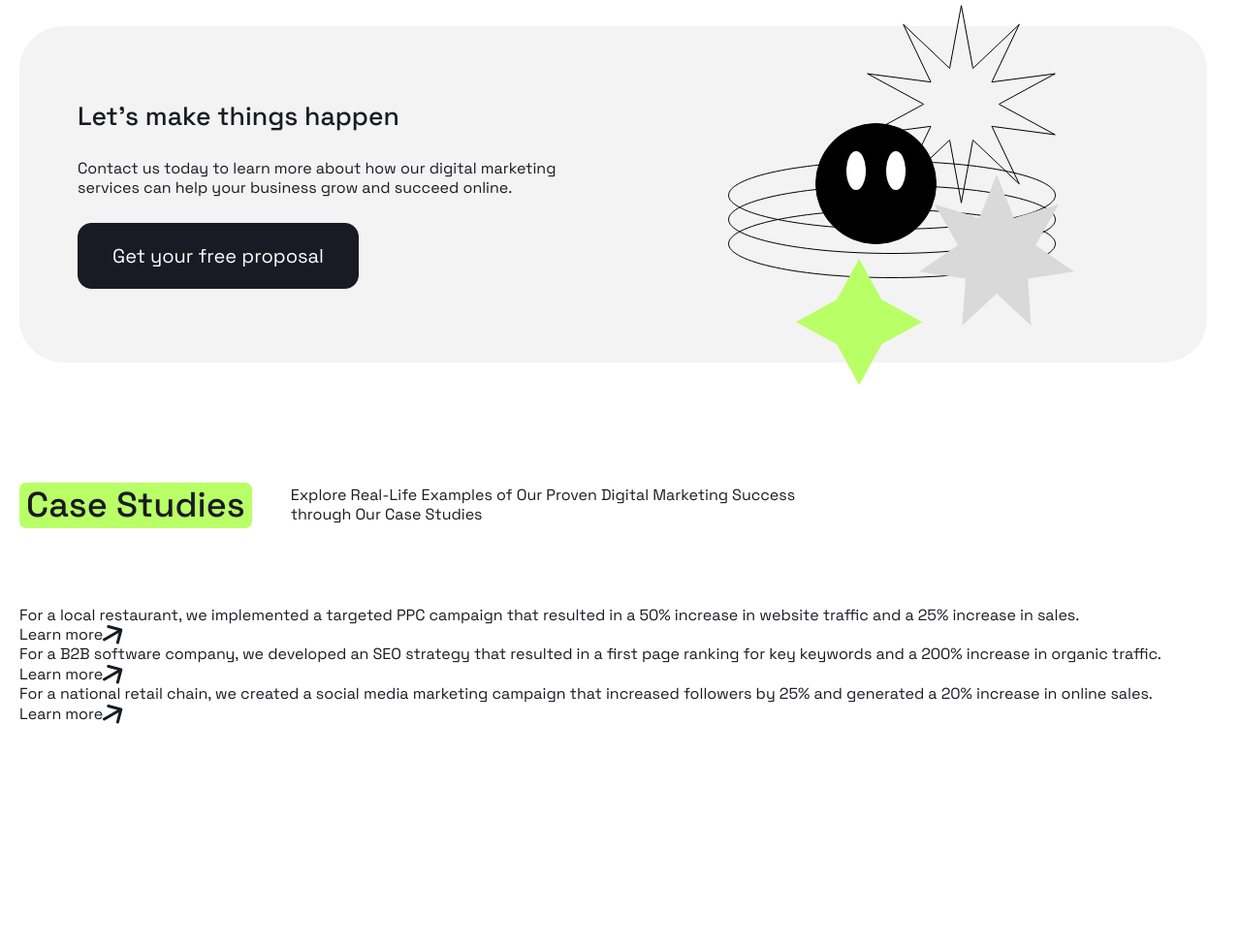
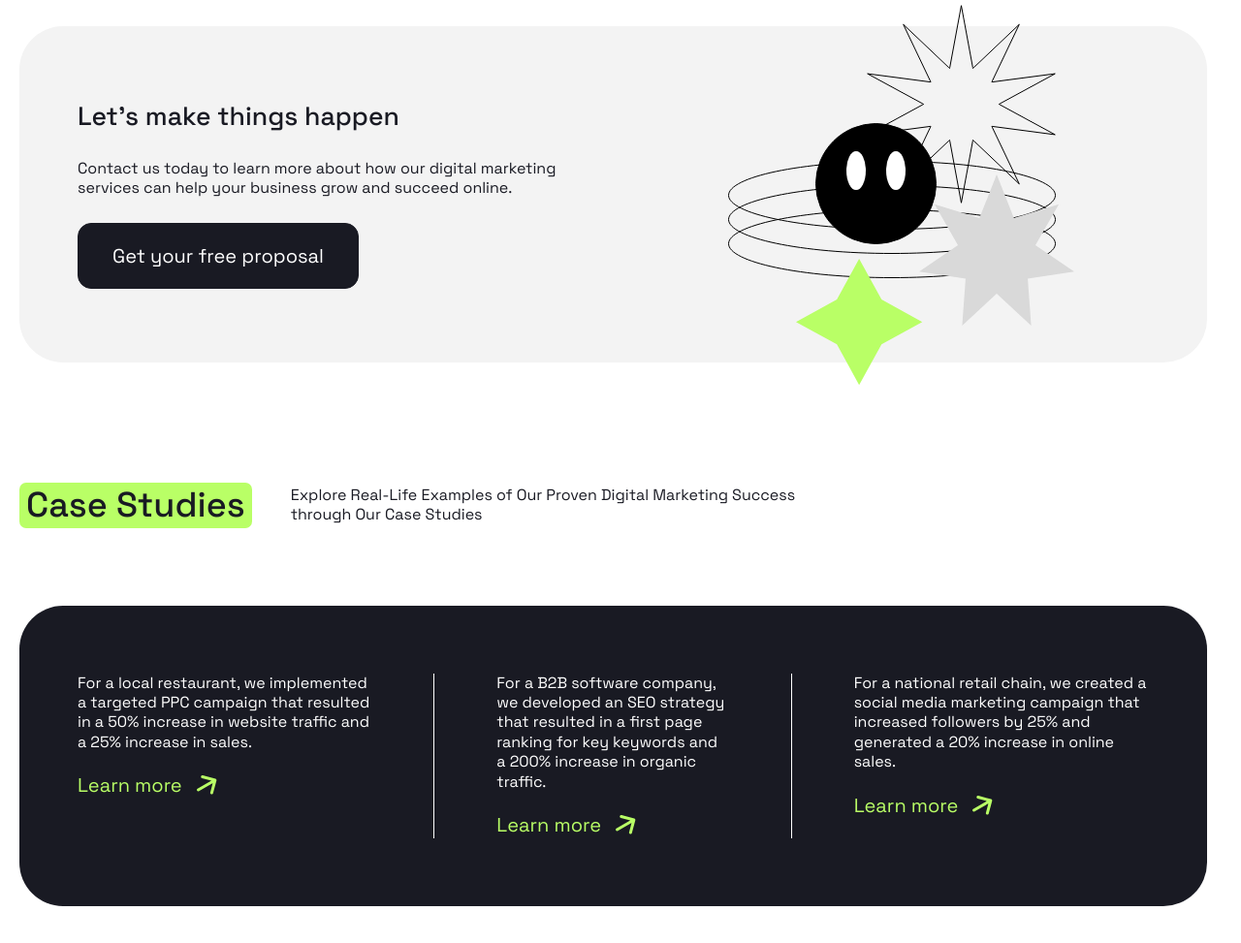
Before and after one commit to sabyrka64/positivus, a website: page index.html in a window 1280 px wide. Shown: the part 2114-3087 px from the top of the page at 97% size. Before the commit the page ends 2911 px from the top, so only its background shows below. Drawn offline with Linux system fonts and the light colour scheme.

Commit message:
style: add studies styles

```diff
--- a/styles/sections/_index.scss
+++ b/styles/sections/_index.scss
@@ -1,3 +1,4 @@
 @forward 'header';
 @forward 'hero';
 @forward 'services';
+@forward 'studies';
--- /dev/null
+++ b/styles/sections/_studies.scss
@@ -0,0 +1,43 @@
+@use '../helpers' as *;
+
+.studies {
+  padding: 70px 60px;
+  color: var(--color-light);
+  background-color: var(--color-dark);
+  border-radius: var(--border-radius-large);
+
+  &__list {
+    display: grid;
+    grid-template-columns: repeat(3, 1fr);
+  }
+
+  &__item {
+    --studiesItemPaddingX: 64px;
+
+    display: flex;
+    flex-direction: column;
+    row-gap: 20px;
+
+    &:not(:first-child) {
+      padding-left: var(--studiesItemPaddingX);
+    }
+
+    &:not(:last-child) {
+      padding-right: var(--studiesItemPaddingX);
+      border-right: 1px solid var(--color-light);
+    }
+  }
+
+  &__link {
+    display: inline-flex;
+    align-items: center;
+    column-gap: 15px;
+    font-size: 20px;
+    line-height: 1.4;
+    color: var(--color-accent);
+
+    @include hover {
+      opacity: 0.7;
+    }
+  }
+}
```
Also changed, not shown: styles/main.css.
